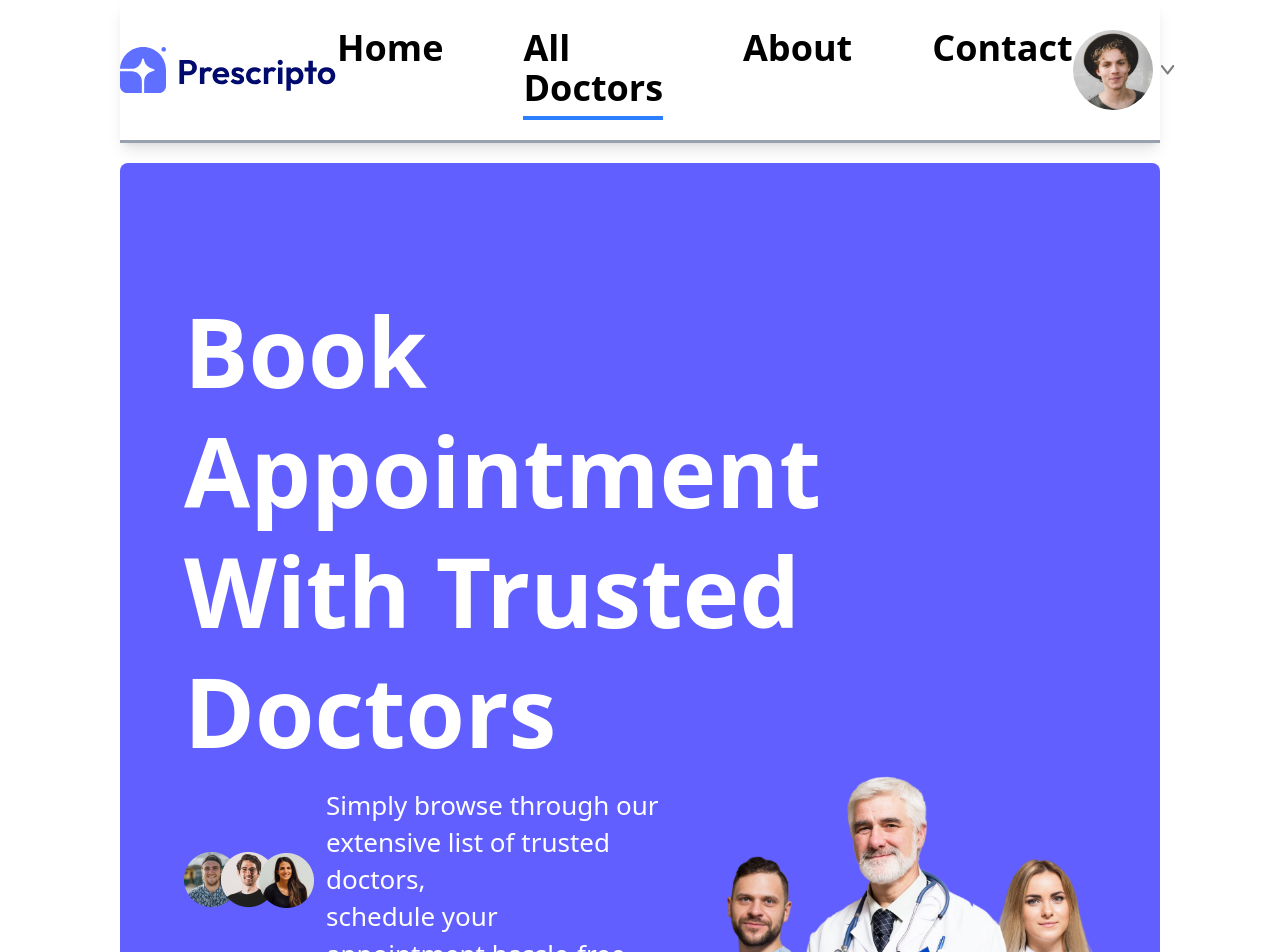
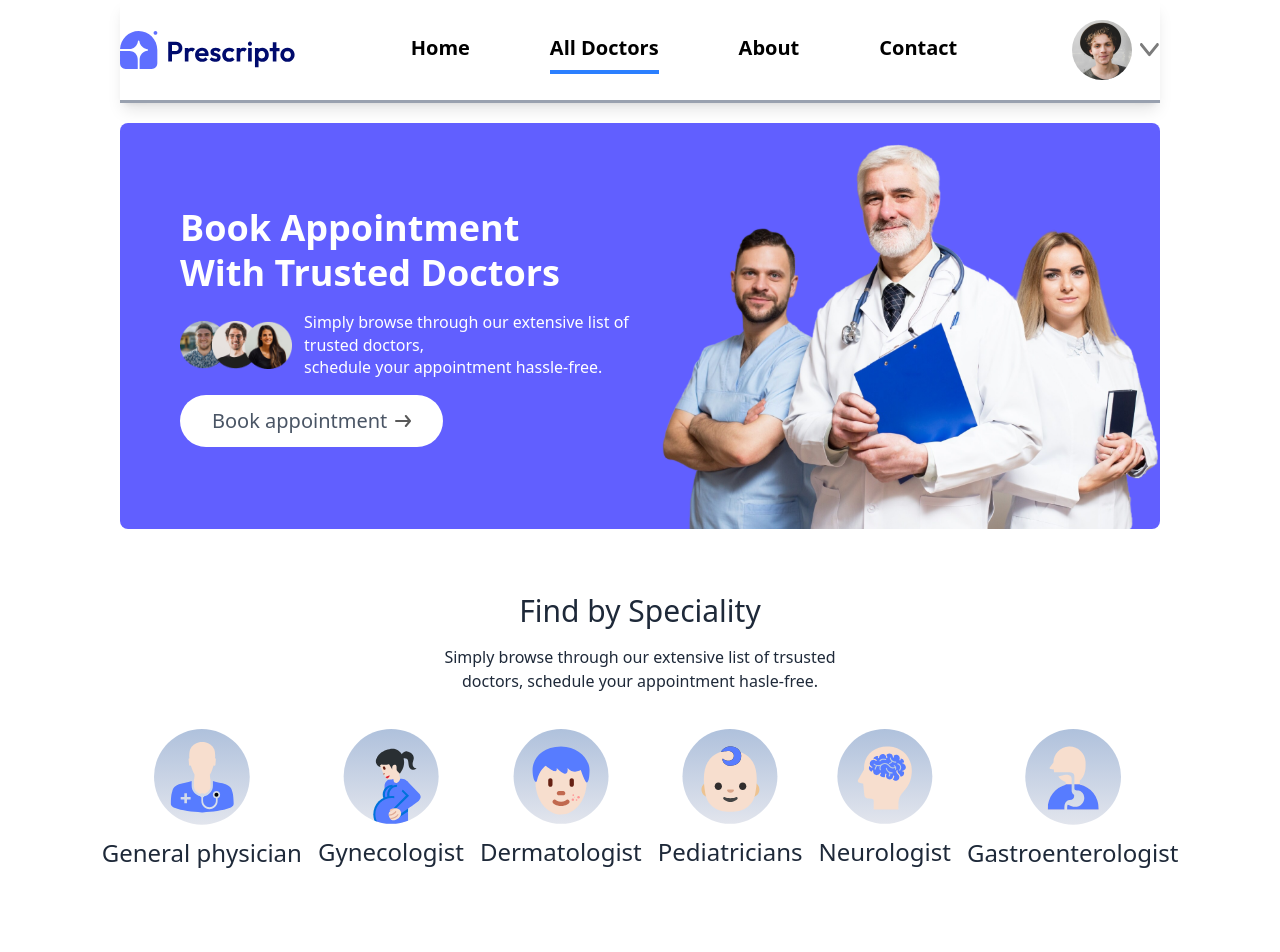
Before and after one commit to JagratiSharma16/Doctor_Appointment_System, a React (Vite) app in the folder Frontend/: page /doctors in a window 1280 px wide. Shown: the top 952 px of the page. Built offline with nearby package versions, Linux system fonts and the light colour scheme.

Commit message:
trying responsiveness

```diff
--- a/Frontend/src/components/Header.jsx
+++ b/Frontend/src/components/Header.jsx
@@ -3,23 +3,23 @@ import {assets} from "../assets/assets_frontend/assets"
 
 const Header = () => {
     return (
-        <div className='flex flex-col md:flex-row flex-wrap bg-indigo-500 rounded-lg px-6 ml-30 mr-30 md:pl-16'>
+        <div className='flex flex-col 2xl:flex-row md:flex-row flex-wrap bg-indigo-500 rounded-lg  ml-30 mr-30 xl:pl-10 2xl:pl-18'>
             {/* --------Left side-------- */}
-            <div className='md:w-1/2 flex flex-col items-start justify-center gap-4 py-10 m-auto md:py-[10vw] md:mb-[-30px]'>
-                <p className='text-3xl md:text-8xl lg:text-8xl text-white font-semibold leading-tight md:leading-tight lg:leading-tight'>
+            <div className='xl:w-1/2 md:pl-5  flex flex-col items-start justify-center gap-4 py-10 m-auto 2xl:py-[10vw] 2xl:mb-[-30px]'>
+                <p className='text-lg xl:text-4xl 2xl:text-6xl text-white font-semibold leading-tight md:leading-tight lg:leading-tight'>
                     Book Appointment <br />With Trusted Doctors
                 </p>
                 <div className='flex flex-col md:flex-row items-center gap-3 text-white text-sm font-light'>
-                    <img className='w-28 md:w-40' src={assets.group_profiles} alt="" />
-                    <p className='md:text-[26px]'>Simply browse through our extensive list of trusted doctors,<br className='hidden sm:block' />schedule your appointment hassle-free.</p>
+                    <img className='w-28 xl:20 2xl:w-40' src={assets.group_profiles} alt="" />
+                    <p className='xl:text-[16px] 2xl:text-[26px]'>Simply browse through our extensive list of trusted doctors,<br className='hidden sm:block' />schedule your appointment hassle-free.</p>
                 </div>
-                <a href="#speciality" className='flex items-center md:text-2xl gap-2 bg-white px-8 py-3 rounded-full text-gray-600 text-sm m-auto md:m-0 hover:scale-105 transition-all duration-300'>
-                    Book appointment <img className='w-3 md:w-6' src={assets.arrow_icon} alt="" />
+                <a href="#speciality" className='flex items-center xl:text-xl 2xl:text-2xl gap-2 bg-white px-8 py-3 rounded-full text-gray-600 text-sm m-auto md:m-0 2xl:m-0 xl:m-0 hover:scale-105 transition-all duration-300'>
+                    Book appointment <img className='w-3 xl:w-4 2xl:w-6' src={assets.arrow_icon} alt="" />
                 </a>
             </div>
             {/* -----------Right side--------- */}
-            <div className='md:w-1/2 relative'>
-                <img className='w-full md:absolute bottom-0 h-auto rounded-lg' src={assets.header_img} alt=""/>
+            <div className='xl:w-2/4 2xl:w-1/2 md:w-3/6 sm:w-3/8 relative'>
+                <img className='2xl:w-full xl:w-full  md:w-89 2xl:absolute bottom-0 h-auto rounded-lg' src={assets.header_img} alt=""/>
             </div>
         </div>
     )
--- a/Frontend/src/components/Navbar.jsx
+++ b/Frontend/src/components/Navbar.jsx
@@ -10,8 +10,8 @@ const Navbar = () => {
 
     return (
         <div className="flex items-center justify-between text-sm py-5 mb-5 border-b-3 border-b-gray-400 ml-30 mr-30 shadow-lg">
-            <img className="w-45 cursor-pointer md:w-65" src={assets.logo} alt="image" />
-            <ul className="hidden md:flex items-start md:gap-20 md:text-4xl gap-10 font-bold text-2xl">
+            <img className="w-45 cursor-pointer xl:w-44 2xl:w-65" src={assets.logo} alt="image" />
+            <ul className="hidden xl:flex items-start xl:gap-20 xl:text-xl gap-10 font-bold 2xl:text-3xl">
                 <NavLink to="/">
                     <li className="py-2">Home</li>
                     <hr className="border-none outline-none h-1 bg-blue-500 w-5/5 m-auto hidden" />
@@ -33,8 +33,8 @@ const Navbar = () => {
                 {
                     token
                     ? <div className="flex items-center gap-2 cursor-pointer group relative">
-                        <img className="md:w-15 rounded-full sm:w-6 lg:w-20 " src={assets.profile_pic} alt="image" />
-                        <img className="w-4 md:w-5" src={assets.dropdown_icon} alt="drop" />
+                        <img className=" rounded-full  md:w-10 xl:w-15 2xl:w-20 " src={assets.profile_pic} alt="image" />
+                        <img className="w-4 lg:w-5" src={assets.dropdown_icon} alt="drop" />
                         <div className="absolute top-0 right-0 pt-22 md:pt-28 text-base font-medium text-gray-600 z-20 hidden group-hover:block">
                             <div className="min-w-58 text-[20px] bg-stone-100 rounded flex flex-col gap-4 p-5">
                                 <p onClick={()=>navigate("my-profile")} className="hover:text-black cursor-pointer">My Profile</p>
--- a/Frontend/src/components/SpecialityMenu.jsx
+++ b/Frontend/src/components/SpecialityMenu.jsx
@@ -5,12 +5,12 @@ import { Link } from 'react-router-dom'
 const SpecialityMenu = () => {
   return (
     <div className='flex flex-col items-center gap-4 py-16 text-gray-800' id='speciality'>
-      <h1 className='text-3xl md:text-5xl font-medium'>Find by Speciality</h1>
-      <p className='sm:w-1/3 text-center md:text-2xl text-sm'>Simply browse through our extensive list of trsusted doctors, schedule your appointment hasle-free.</p>
+      <h1 className='text-3xl 2xl:text-5xl font-medium'>Find by Speciality</h1>
+      <p className='xl:w-1/3 text-center 2xl:text-2xl text-md'>Simply browse through our extensive list of trsusted doctors, schedule your appointment hasle-free.</p>
       <div className='flex sm:justify-center gap-4 pt-5 w-full overflow-scroll'>
         {specialityData.map((item,index)=>(
-          <Link onClick={()=>scrollTo(0,0)}className='flex flex-col items-center text-xs md:text-2xl cursor-pointer flex-shrink-0 hover:translate-y-[-10px] transition-all duration-500' key={index} to={`/doctors/${item.speciality}`}>
-            <img className='w-16 sm:w-24 mb-2 md:w-40 md:mb-4 ' src={item.image} alt=""/>
+          <Link onClick={()=>scrollTo(0,0)}className='flex flex-col items-center text-xs xl:text-2xl cursor-pointer flex-shrink-0 hover:translate-y-[-10px] transition-all duration-500' key={index} to={`/doctors/${item.speciality}`}>
+            <img className='w-16 xl:w-24 mb-3 2xl:w-40 2xl:mb-4 ' src={item.image} alt=""/>
             <p>{item.speciality}</p>
           </Link>
         ))}
--- a/Frontend/src/components/TopDoctors.jsx
+++ b/Frontend/src/components/TopDoctors.jsx
@@ -6,7 +6,7 @@ const TopDoctors = () => {
     const navigate= useNavigate()
   return (
     <div className='flex flex-col items-center gap-4 my-16 text-gray-900 md:mx-10'>
-        <h1 className='md:text-4xl lg:text-6xl font-bold' >Top Doctors to Book</h1>
+        <h1 className='md:text-4xl 2xl:text-6xl font-bold' >Top Doctors to Book</h1>
         <p className='sm:w-1/3 lg:text-2xl text-center text-sm'>Simply browse through our extensive list of trusted doctors.</p>
         <div className='w-full grid md:grid-cols-4 lg:grid-cols-5 md:gap-2 lg:gap-4 pt-5 gap-y-6 px-7 md:ml-6 lg:ml-20 md:mr-6 lg:mr-20  sm-px-0 ' >
             {doctors.slice(0,10).map((item,index)=>(
```
